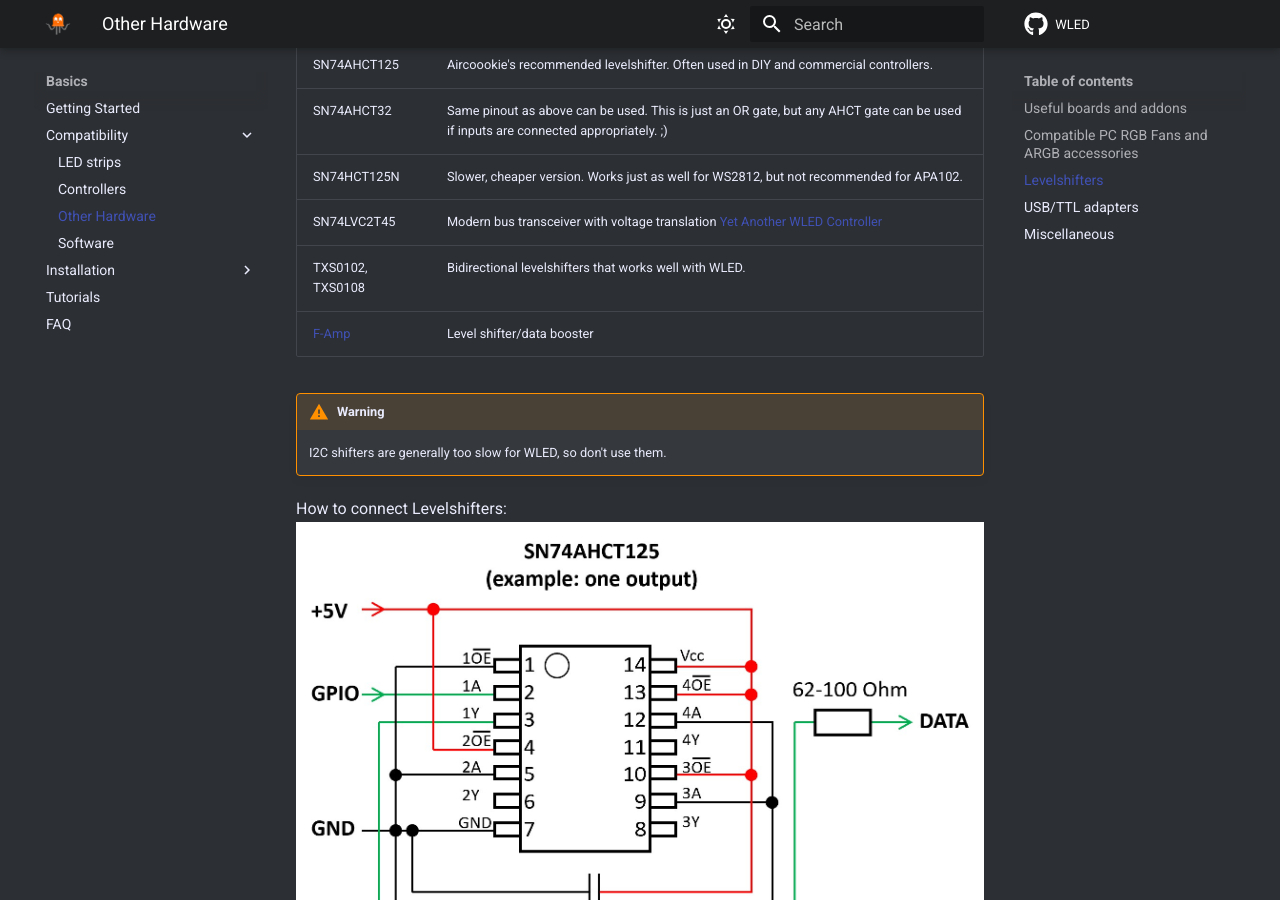
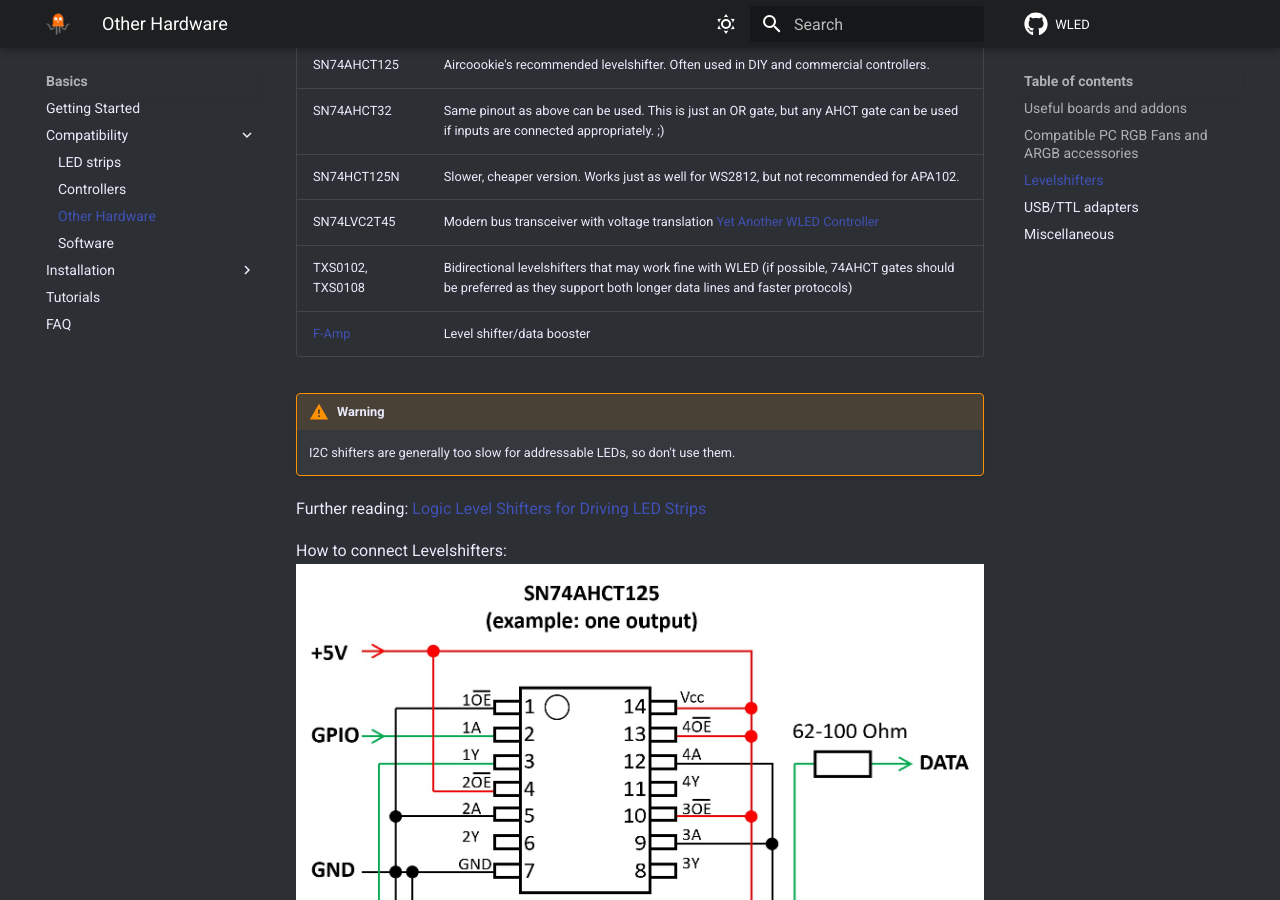
Before and after one commit to Aircoookie/WLED-Docs, an MkDocs documentation site: the page built from docs/basics/compatible-hardware.md, in a window 1280 px wide and 900 px high, scrolled down 1390 px. Built offline with MkDocs 1.6.1 and Material for MkDocs 9.7.7, drawn with Linux system fonts in a browser that asks for light colours; comment, search, counter and statistics services are not loaded.

Commit message:
Add level shifter resource

```diff
--- a/docs/basics/compatible-hardware.md
+++ b/docs/basics/compatible-hardware.md
@@ -40,11 +40,14 @@
 SN74AHCT32 | Same pinout as above can be used. This is just an OR gate, but any AHCT gate can be used if inputs are connected appropriately. ;)
 SN74HCT125N | Slower, cheaper version. Works just as well for WS2812, but not recommended for APA102.
 SN74LVC2T45 | Modern bus transceiver with voltage translation [Yet Another WLED Controller](https://github.com/lizardsystems/yawl-controller)
-TXS0102, TXS0108 | Bidirectional levelshifters that works well with WLED.
+TXS0102, TXS0108 | Bidirectional levelshifters that may work fine with WLED (if possible, 74AHCT gates should be preferred as they support both longer data lines and faster protocols)
 [F-Amp](https://pixelcontroller.com/store/accessories/54-famp-xconnect.html) | Level shifter/data booster
 
 !!! warning
-    I2C shifters are generally too slow for WLED, so don't use them.
+    I2C shifters are generally too slow for addressable LEDs, so don't use them.
+
+Further reading:
+[Logic Level Shifters for Driving LED Strips](https://electricfiredesign.com/2021/03/12/logic-level-shifters-for-driving-led-strips/)
 
 How to connect Levelshifters:
 ![74AHCT125 one output](../assets/images/content/pic1.jpg)
```
